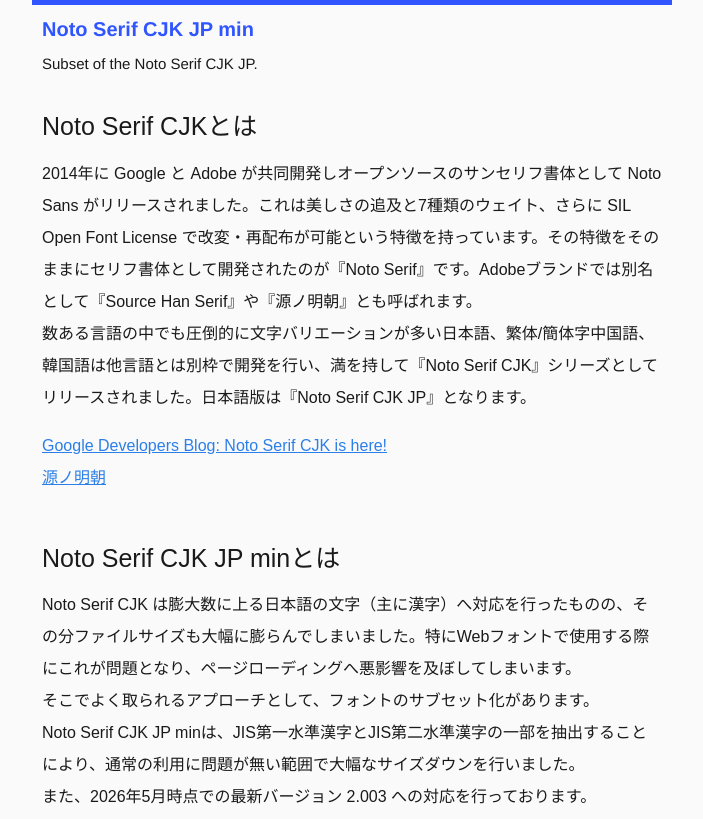
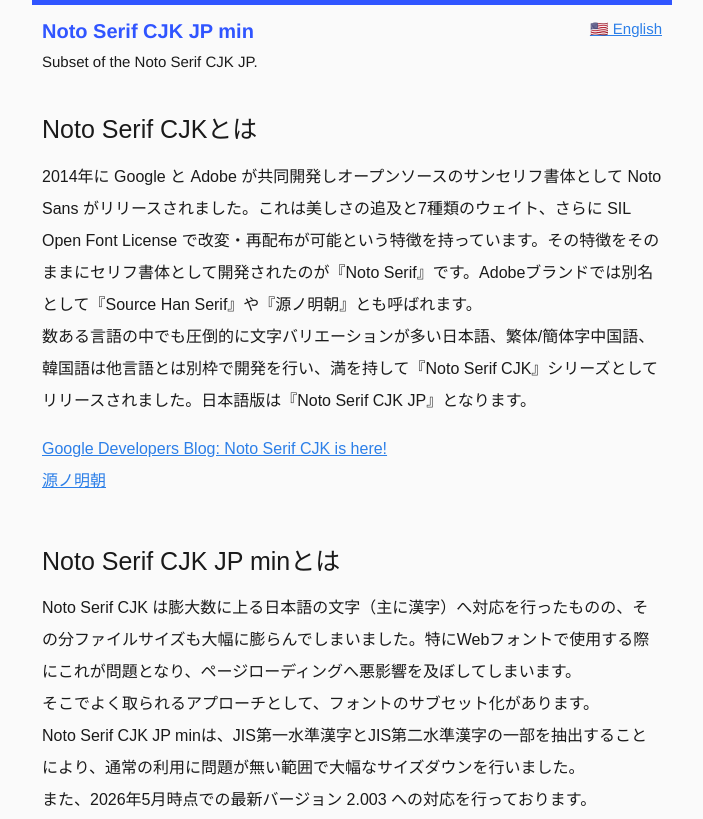
Before and after one commit to hiz8/Noto-Serif-CJK-JP.min, a website: page docs/index.html in a window 1280 px wide. Shown: the top 819 px of the page, without its empty margins (288-991 px from the left). Drawn offline with nearby package versions, Linux system fonts and the light colour scheme; a web font is replaced by a local one.

Commit message:
Add language switcher link to project header

```diff
--- a/docs/index.html
+++ b/docs/index.html
@@ -31,6 +31,7 @@
     <header class="projectHeader" role="banner">
       <h1 class="projectHeader__title">Noto Serif CJK JP min</h1>
       <h2 class="projectHeader__tagline">Subset of the Noto Serif CJK JP.</h2>
+      <a class="projectHeader__lang" href="./en/" hreflang="en">🇺🇸 English</a>
     </header>
 
     <!-- MAIN CONTENT -->
--- a/docs/styles/stylesheet.css
+++ b/docs/styles/stylesheet.css
@@ -137,22 +137,42 @@
 .projectHeader {
   width: 100%;
   max-width: 640px;
-  margin: 0 auto 4rem;
+  margin: 0 auto 3rem;
   padding: 0 1rem;
   border-top: 5px solid #3055ff;
   box-sizing: border-box;
+  display: grid;
+  grid-template-columns: 1fr auto;
+  grid-template-areas:
+    'title   lang'
+    'tagline lang';
+  column-gap: 1rem;
+  align-items: flex-start;
+  padding-block: 1.5rem;
+  gap: 1rem;
 }
 
 .projectHeader__title {
+  grid-area: title;
   font-family: 'Helvetica Neue', Helvetica, Arial, sans-serif;
   font-size: 2rem;
   color: #3055ff;
+  margin: 0;
 }
 
 .projectHeader__tagline {
+  grid-area: tagline;
   font-family: 'Helvetica Neue', Helvetica, Arial, sans-serif;
   font-size: 1.5rem;
   font-weight: 400;
+  margin: 0;
+}
+
+.projectHeader__lang {
+  grid-area: lang;
+  justify-self: end;
+  font-family: 'Helvetica Neue', Helvetica, Arial, sans-serif;
+  font-size: 1.5rem;
 }
 
 .main_content_wrap {
```
Also changed, not shown: docs/en/index.html (+1 -0 lines).
